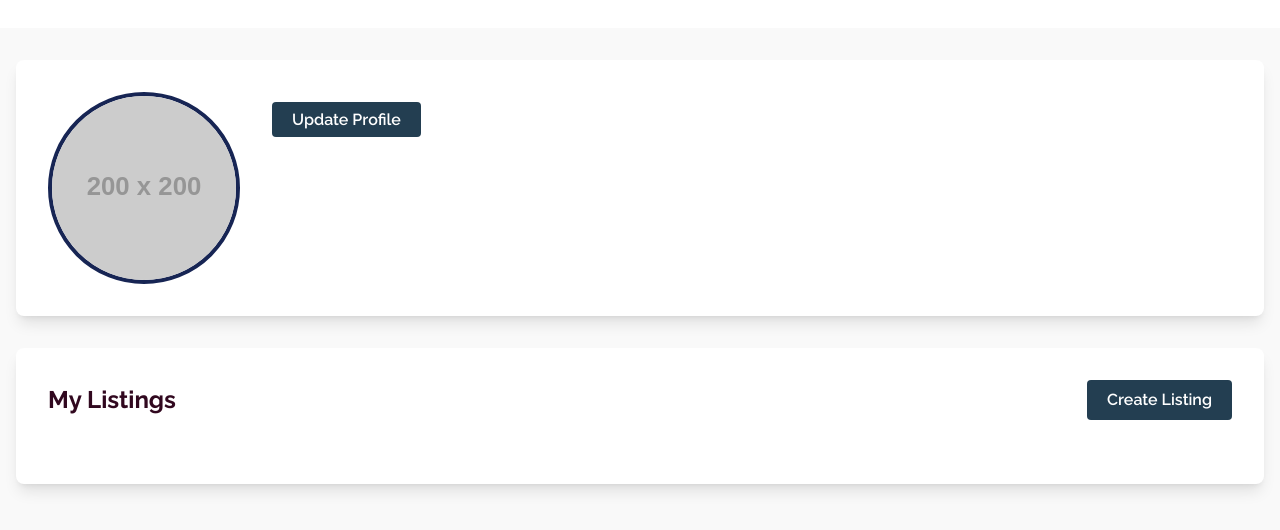
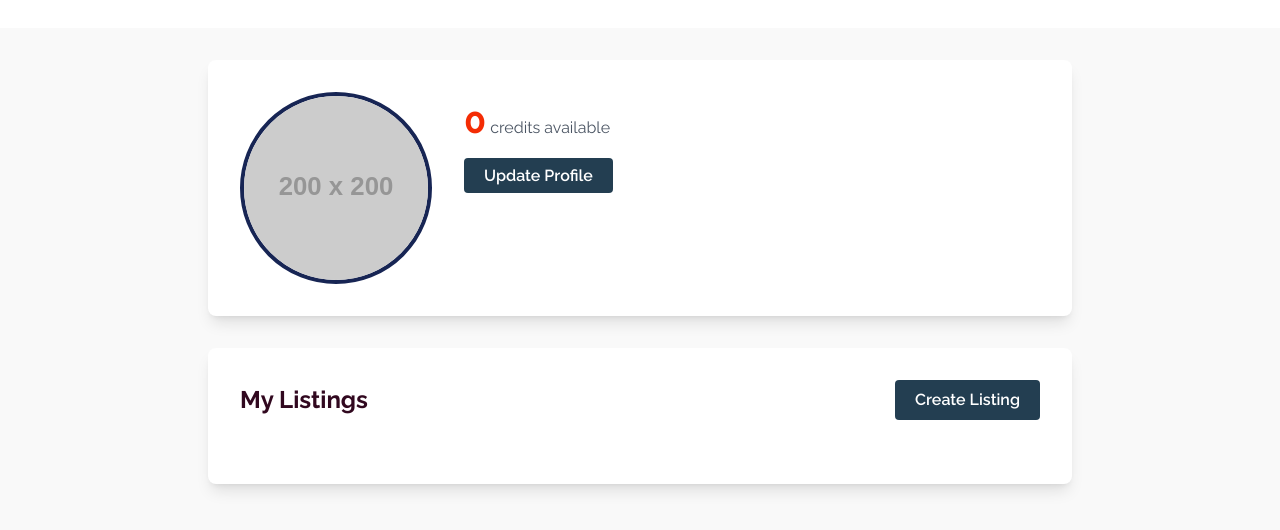
Before and after one commit to oddedodd/noroff-semester-project-02, a website built with Vite: page profile/index.html in a window 1280 px wide. Shown: the part 68-598 px from the top of the page. Built offline with nearby package versions, Linux system fonts and the light colour scheme; placeholder pictures from the web are drawn by us; files whose address does not match are found by name.

Commit message:
added available credits and updated layout on profile page

```diff
--- a/profile/index.html
+++ b/profile/index.html
@@ -51,7 +51,7 @@
       </div>
     </header>
     <main>
-      <section class="container mx-auto px-4 py-8">
+      <section class="max-w-4xl container mx-auto px-4 py-8">
         <div class="mx-auto">
 
           <!-- Profile Header -->
@@ -69,7 +69,11 @@
               <div class="flex-grow text-center md:text-left">
                 <h1 class="text-3xl font-bold text-gray-900 mb-2" id="profile-name"></h1>
                 <p class="text-gray-600" id="profile-email"></p>
-                <p class="mt-4">
+                <p>
+                  <span class="text-scarlet text-4xl font-bold" id="profile-credits">0</span>
+                  <span class="text-gray-600"> credits available</span>
+                </p>
+                <p class="mt-6">
                   <a href="/profile/update/" class="bg-charcoal hover:bg-ecru text-white font-semibold rounded px-5 py-2">Update Profile</a>
                 </p>
               </div>
@@ -85,7 +89,7 @@
               </a>
             </div>
 
-            <div class="grid grid-cols-1 md:grid-cols-2 lg:grid-cols-4 gap-6"></div>
+            <div class="grid grid-cols-1 md:grid-cols-2 gap-6"></div>
           </div>
         </div>
       </section>
--- a/src/js/router/views/profile.js
+++ b/src/js/router/views/profile.js
@@ -20,6 +20,7 @@ async function getProfile() {
   // Update profile information
   document.querySelector('#profile-name').textContent = data.name;
   document.querySelector('#profile-email').textContent = data.email;
+  document.querySelector('#profile-credits').textContent = data.credits;
 
   // Update avatar image and image alt text
   if (data.avatar && data.avatar.url) {
```
